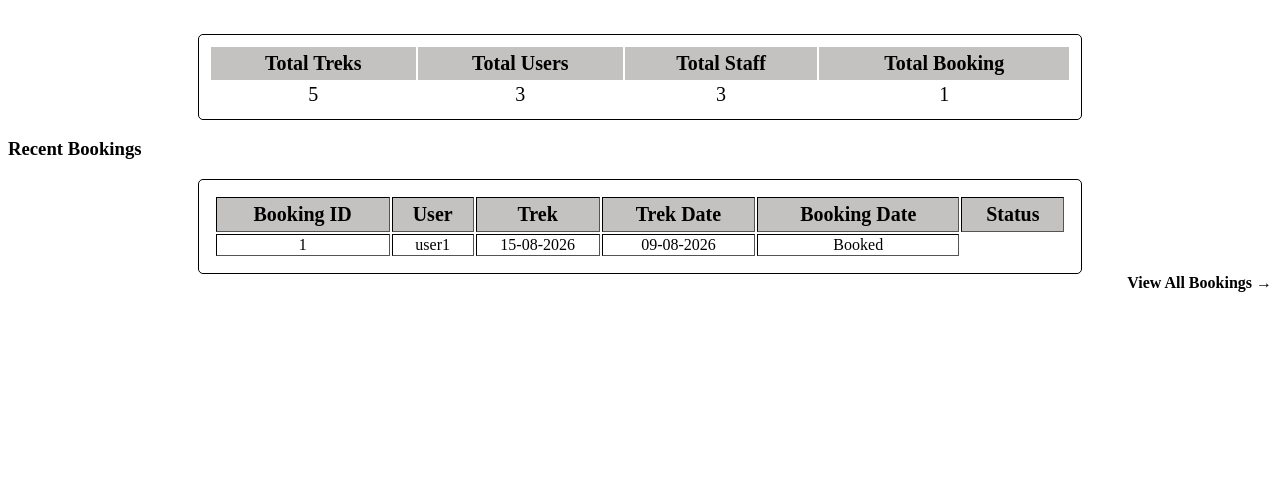
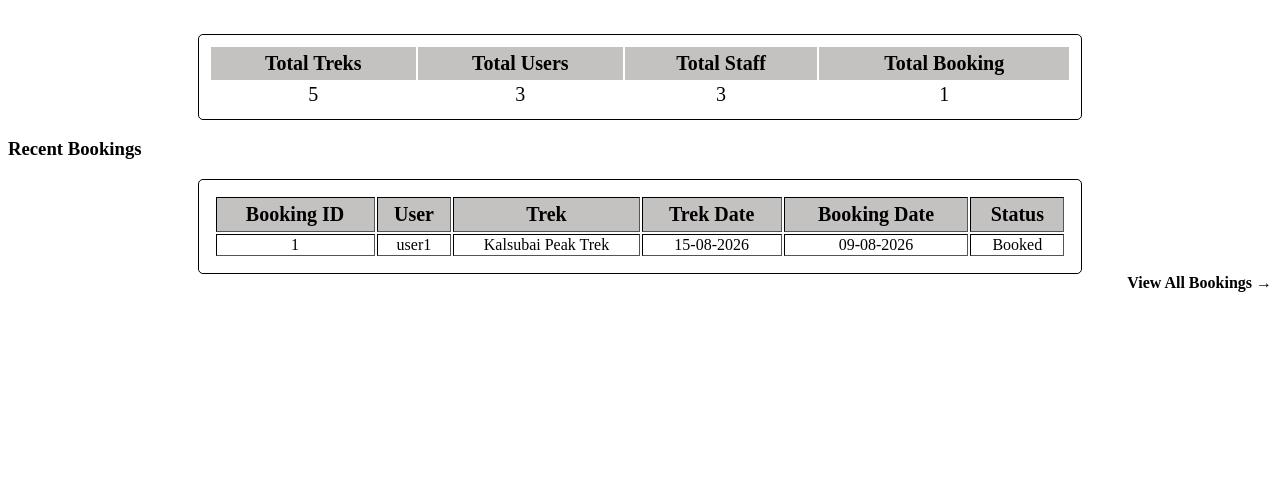
Before and after one commit to vrushanksuryawanshi/Trekking_Management_System, a Flask app: page /admin in a window 1280 px wide. Shown: the part 179-675 px from the top of the page. Run offline with Flask 3, Linux system fonts and the light colour scheme; data comes from the database, SQL or seed files in the repository; both versions use the stored data as it was after the commit.

Commit message:
Milestone-TMA Final-Submission

```diff
--- a/templates/Add_trek.html
+++ b/templates/Add_trek.html
@@ -54,7 +54,7 @@
                 </td>
             </tr>
 
-            <tr><td>Description:</td> <td><textarea cols="20" row="3" name="T_discr" required>{{ trek.description if trek else '' }}</textarea></td></tr>
+            <tr><td>Description:</td> <td><textarea cols="40" rows="5" name="T_discr" required>{{ trek.description if trek else '' }}</textarea></td></tr>
         </table>
         <a href="{{ url_for('admin_treks') }}" class="btn-link">Back</a>
 
--- a/templates/admin_dashboard.html
+++ b/templates/admin_dashboard.html
@@ -28,8 +28,9 @@
         <table class="normal" border="1">
             <tr><th>Booking ID</th> <th>User</th>   <th>Trek</th>   <th>Trek Date</th>  <th>Booking Date</th>   <th>Status</th></tr>
             {% for booking in recent_bookings %}
-            <t><td>{{ booking.booking_id }}</td>
+            <tr><td>{{ booking.booking_id }}</td>
                 <td>{{ booking.trekker_profiles.name }}</td>
+                <td>{{ booking.treks.trek_name }}</td>
                 <td>{{ booking.treks.start_date.strftime('%d-%m-%Y') }}</td>
                 <td>{{ booking.booking_date.strftime('%d-%m-%Y') }}</td>
                 <td>
```
Also changed, not shown: README.md, instance/tms.sqlite3.
